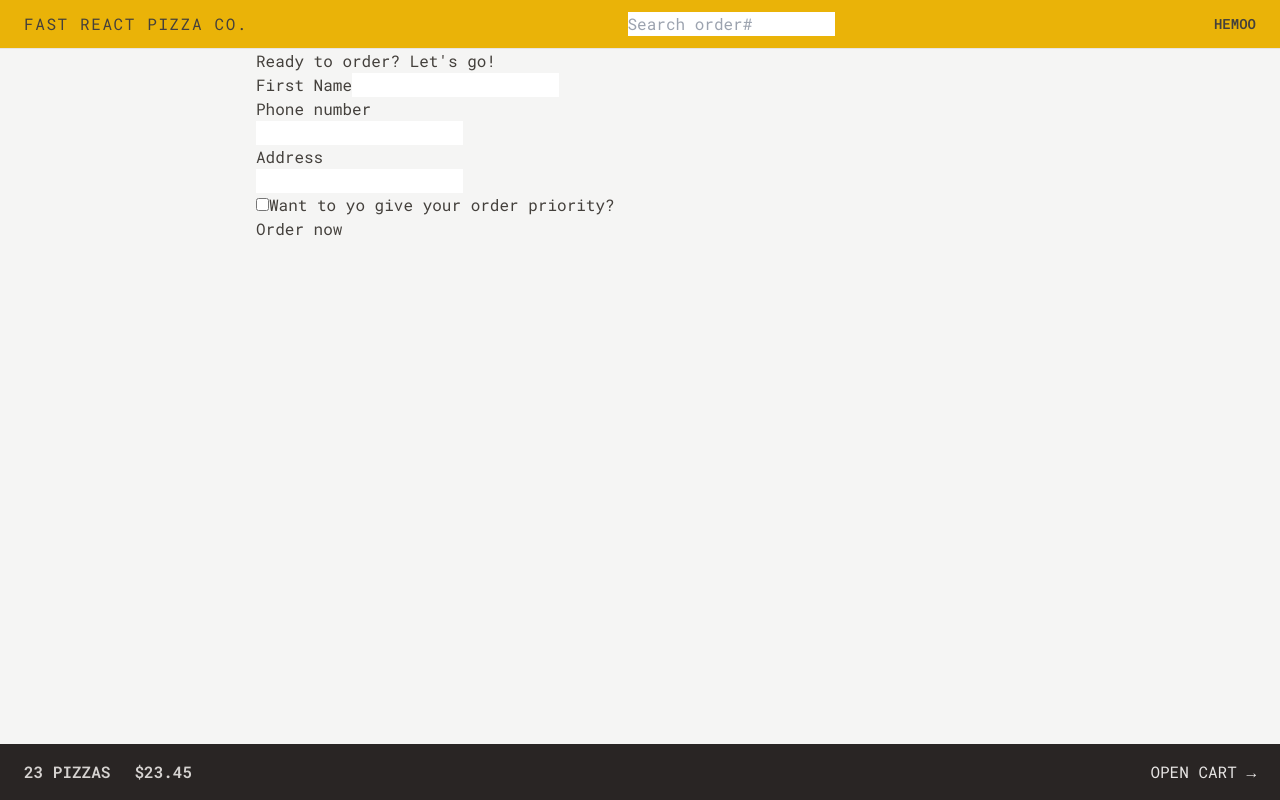
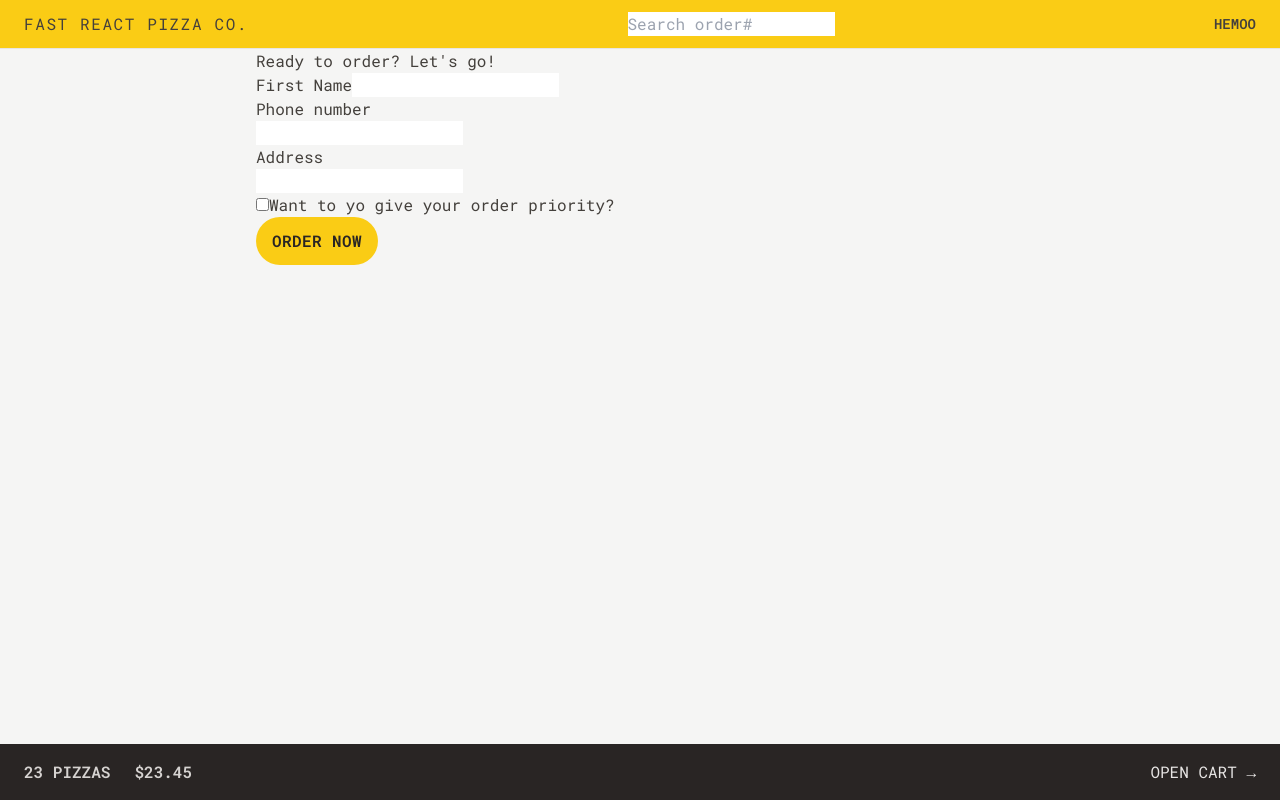
Before and after one commit to mobx2/fast-react-pizza, a React (Vite) app: page /order/new in a window 1280 px wide. Built offline with nearby package versions, Linux system fonts and the light colour scheme.

Commit message:
Styling button

```diff
--- a/src/features/cart/Cart.jsx
+++ b/src/features/cart/Cart.jsx
@@ -1,23 +1,23 @@
-import { Link } from 'react-router-dom';
+import { Link } from "react-router-dom";
 
 const fakeCart = [
   {
     pizzaId: 12,
-    name: 'Mediterranean',
+    name: "Mediterranean",
     quantity: 2,
     unitPrice: 16,
     totalPrice: 32,
   },
   {
     pizzaId: 6,
-    name: 'Vegetale',
+    name: "Vegetale",
     quantity: 1,
     unitPrice: 13,
     totalPrice: 13,
   },
   {
     pizzaId: 11,
-    name: 'Spinach and Mushroom',
+    name: "Spinach and Mushroom",
     quantity: 1,
     unitPrice: 15,
     totalPrice: 15,
@@ -29,7 +29,12 @@
 
   return (
     <div>
-      <Link to="/menu">&larr; Back to menu</Link>
+      <Link
+        className="text-sm text-blue-500 hover:text-blue-600 hover:underline"
+        to="/menu"
+      >
+        &larr; Back to menu
+      </Link>
 
       <h2>Your cart, %NAME%</h2>
 
--- a/src/features/order/CreateOrder.jsx
+++ b/src/features/order/CreateOrder.jsx
@@ -81,7 +81,10 @@
         <div>
           <input type="hidden" name="cart" value={JSON.stringify(cart)} />
 
-          <button disabled={isSubmitting}>
+          <button
+            disabled={isSubmitting}
+            className="inline-block rounded-full bg-yellow-400 px-4 py-3 font-semibold uppercase tracking-wide text-stone-800 transition-colors duration-300 hover:bg-yellow-300 focus:bg-yellow-300 focus:outline-none focus:ring focus:ring-yellow-300 focus:ring-offset-2 disabled:cursor-not-allowed"
+          >
             {isSubmitting ? "Placing order..." : "Order now"}
           </button>
         </div>
--- a/src/ui/Header.jsx
+++ b/src/ui/Header.jsx
@@ -4,7 +4,7 @@
 
 function Header() {
   return (
-    <header className="flex items-center justify-between border-b border-stone-200 bg-yellow-500 px-4 py-3 uppercase sm:px-6">
+    <header className="flex items-center justify-between border-b border-stone-200 bg-yellow-400 px-4 py-3 uppercase sm:px-6">
       <Link to="/" className="uppercase tracking-widest">
         Fast React Pizza Co.
       </Link>
```
